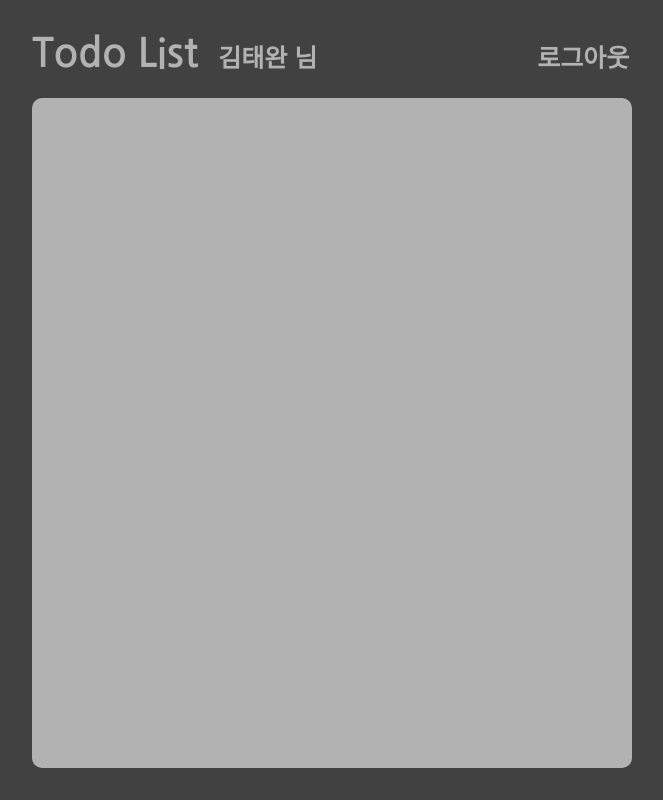
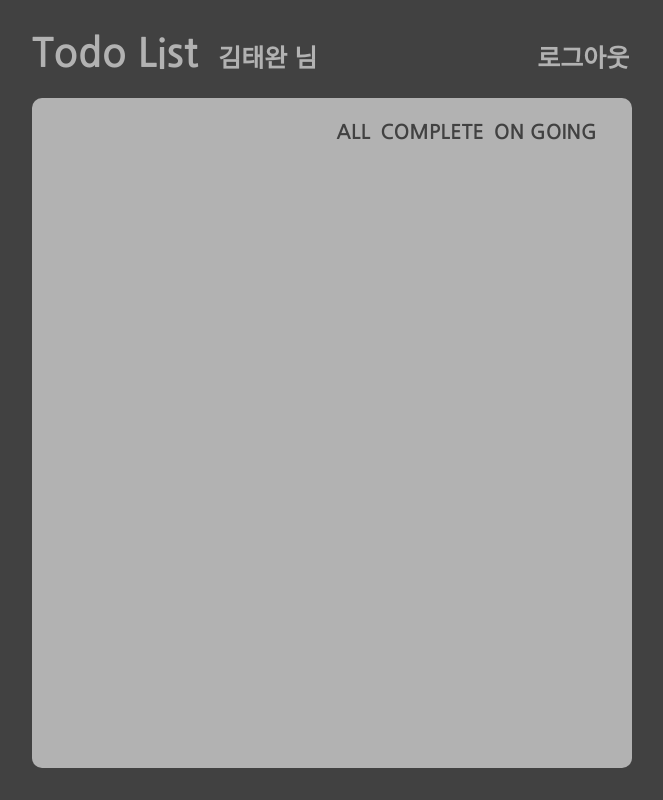
Before and after one commit to wwan13/TODO, a React (Create React App) app in the folder front/: page / in a window 1280 px wide. Shown: the whole page, without its empty margins (308-971 px from the left). Built offline with nearby package versions, Linux system fonts and the light colour scheme.

Commit message:
[taewan] : add sorting nav bar UI

```diff
--- a/front/src/components/app/App.js
+++ b/front/src/components/app/App.js
@@ -2,6 +2,7 @@ import React from 'react'
 import EntireWrap from '../entireWrap/EntireWrap'
 import Header from '../header/Header'
 import Main from '../main/Main'
+import SortNav from '../sortNav/SortNav'
 
 function App() {
   return (
@@ -9,6 +10,7 @@ function App() {
       <EntireWrap>
         <Header />
         <Main>
+          <SortNav />
         </Main>
       </EntireWrap>
     </>
--- /dev/null
+++ b/front/src/components/sortNav/SortNav.js
@@ -0,0 +1,35 @@
+import React from 'react'
+
+function SortNav() {
+
+    const wrapper = {
+        width: '100%',
+        display: 'flex',
+        flexDirection: 'right',
+        flexFlow: 'row-reverse',
+    }
+
+    const navBar = {
+        display: 'inline-block',
+        margin: '24px 30px 0px 0px',
+    }
+
+    const text = {
+        fontSize: '20px',
+        fontWeight: '600',
+        margin: '0px 5px',
+        color: '#414141',
+    }
+
+    return (
+        <nav style={wrapper}>
+            <ul style={navBar}>
+                <a href="#" style={text}>ALL</a>
+                <a href="#" style={text}>COMPLETE</a>
+                <a href="#" style={text}>ON GOING</a>
+            </ul>
+        </nav>
+    )
+}
+
+export default SortNav;
```
